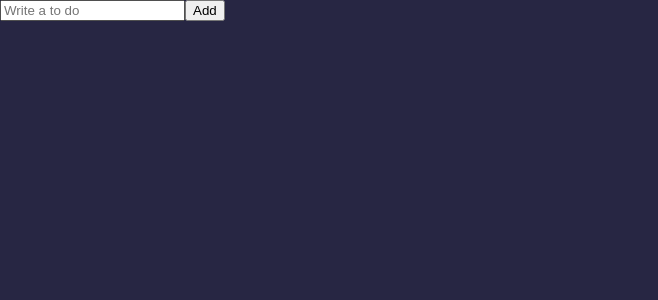
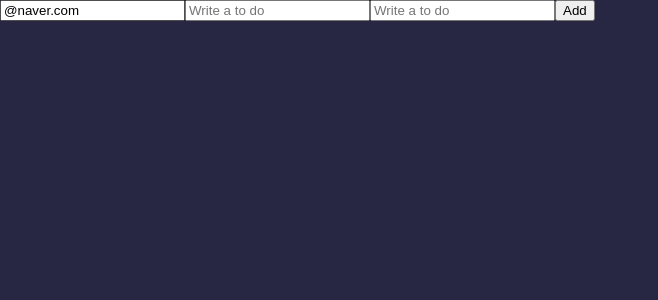
Before and after one commit to hiimhl/To_Do_List_JS_Master, a React (Create React App) app: page / in a window 1280 px wide. Shown: the top 300 px of the page, without its empty margins (0-658 px from the left). Built offline with nearby package versions, Linux system fonts and the light colour scheme.

Commit message:
React Hook Form - erro

```diff
--- a/package.json
+++ b/package.json
@@ -16,6 +16,7 @@
     "react-apexcharts": "^1.4.0",
     "react-dom": "^18.2.0",
     "react-helmet": "^6.1.0",
+    "react-hook-form": "^7.35.0",
     "react-query": "^3.39.2",
     "react-router-dom": "^6.3.0",
     "react-scripts": "5.0.1",
--- a/src/ToDoList.tsx
+++ b/src/ToDoList.tsx
@@ -1,22 +1,65 @@
 import React, { useState } from "react";
+import { useForm } from "react-hook-form";
+
+interface IForm {
+  email: string;
+  name: string;
+  password: string;
+}
 
 function ToDoList() {
-  const [toDo, setToDo] = useState("");
-  const onChange = (e: React.FormEvent<HTMLInputElement>) => {
-    const {
-      currentTarget: { value },
-    } = e;
-    setToDo(value);
-  };
-  const onSubmit = (e: React.FormEvent<HTMLFormElement>) => {
-    e.preventDefault();
-    console.log(toDo);
-  };
+  const {
+    register,
+    formState: { errors },
+    handleSubmit,
+  } = useForm<IForm>({
+    defaultValues: {
+      email: "@naver.com", // input 창에 미리 고정된 값을 입력할 수 있음
+    },
+  });
+  //register - 이 함수는 onChange Fn과 데이터를 저장하는 기능을 제공해줌.
+  //watch - 저장된 데이터를 확인할 수 있음.
+  //handleSubmit = 인자 2개를 받음. 데이터가 유효할 때 호출되는 함수, 유효x할때의 함수
+  //꼭 함수를 실행하여 Fn를 보내야된다.
+  //formState : 에러를 꺼내서 에러만 확인할 수 있따.
+
+  const onValid = (data: any) => {};
 
   return (
     <div>
-      <form onSubmit={onSubmit}>
-        <input onChange={onChange} placeholder="Write a to do" />
+      <form onSubmit={handleSubmit(onValid)}>
+        {/* <input
+          {...register("toDo", { required: true, minLength: 5 })}
+          placeholder="Write a to do"
+        /> */}
+        <input
+          {...register("email", {
+            required: "Email is required",
+            pattern: {
+              value: /^[A-Za-z0-9._%+-]+@naver.com$/,
+              message: "Only naver.com allowed.",
+            },
+            minLength: 5,
+          })}
+          placeholder="Write a to do"
+        />
+        <span style={{ color: "red" }}>{errors?.email?.message}</span>
+        <input
+          {...register("name", { required: true, minLength: 5 })}
+          placeholder="Write a to do"
+        />
+        <input
+          {...register("password", {
+            required: "Error! Password is required!",
+            minLength: {
+              value: 5,
+              message: "비밀번호가 너무 짧습니다...",
+            },
+          })}
+          placeholder="Write a to do"
+        />
+        <span style={{ color: "red" }}>{errors?.password?.message}</span>
+
         <button>Add</button>
       </form>
     </div>
```
Also changed, not shown: 1 other file (tests, documents, lock files or other folders).
